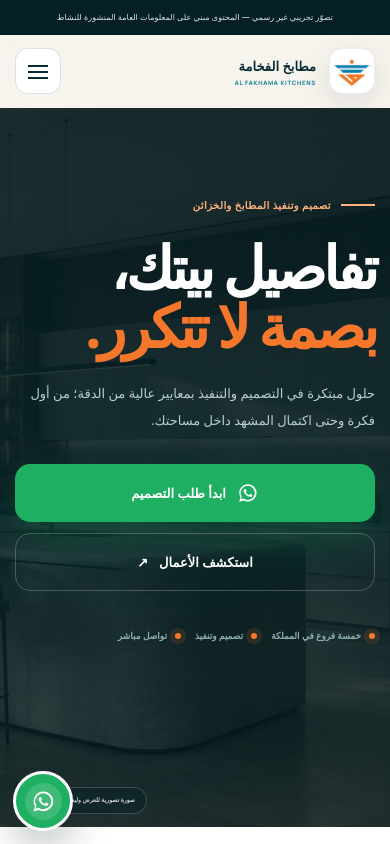
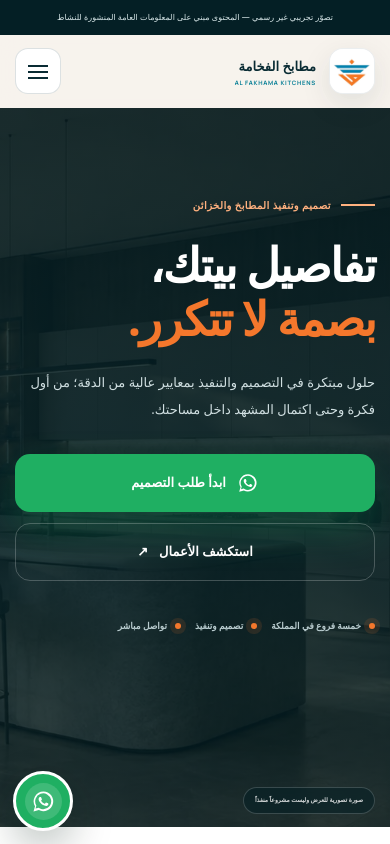
Before and after one commit to trymusbahtech/landing-page-previews, a plain HTML site: page docs/kitchens/alfkahammah/index.html in a window 390 px wide. Shown: the top 844 px of the page. Drawn offline with Linux system fonts and the light colour scheme; a web font is replaced by a local one.

Commit message:
Fix RTL hero composition and mobile accessibility

```diff
--- a/docs/kitchens/alfkahammah/index.html
+++ b/docs/kitchens/alfkahammah/index.html
@@ -44,7 +44,7 @@
         <div class="container home-hero-grid">
           <div class="hero-copy" data-reveal>
             <span class="eyebrow light">تصميم وتنفيذ المطابخ والخزائن</span>
-            <h1>تفاصيل بيتك،<span>بصمة لا تتكرر.</span></h1>
+            <h1><span class="hero-title-line">تفاصيل بيتك،</span><span class="hero-title-line hero-title-accent">بصمة لا تتكرر.</span></h1>
             <p>حلول مبتكرة في التصميم والتنفيذ بمعايير عالية من الدقة؛ من أول فكرة وحتى اكتمال المشهد داخل مساحتك.</p>
             <div class="hero-actions">
               <a class="button button-whatsapp" href="https://wa.me/966501554809?text=%D9%85%D8%B1%D8%AD%D8%A8%D8%A7%D9%8B%20%D8%A3%D8%B1%D9%8A%D8%AF%20%D8%A8%D8%AF%D8%A1%20%D8%B7%D9%84%D8%A8%20%D8%AA%D8%B5%D9%85%D9%8A%D9%85" target="_blank" rel="noopener"><img src="./assets/whatsapp-white.svg" alt="" /> ابدأ طلب التصميم</a>
--- a/docs/kitchens/alfkahammah/styles.css
+++ b/docs/kitchens/alfkahammah/styles.css
@@ -60,7 +60,7 @@ button { cursor: pointer; }
 .button-whatsapp:hover { background: #178c4d; }
 .button-light { color: var(--ink); border-color: rgba(255, 255, 255, .45); background: #fff; }
 .button-outline { color: var(--ink); border-color: var(--line); background: transparent; }
-.text-link { display: inline-flex; align-items: center; gap: 10px; color: var(--ink); font-size: 12px; font-weight: 800; }
+.text-link { min-height: 44px; display: inline-flex; align-items: center; gap: 10px; color: var(--ink); font-size: 12px; font-weight: 800; }
 .text-link span { color: var(--orange); font-size: 18px; transition: transform .2s; }
 .text-link:hover span { transform: translate(-4px, -4px); }
 .eyebrow { display: inline-flex; align-items: center; gap: 10px; color: var(--orange); font-size: 10px; font-weight: 800; letter-spacing: .04em; }
@@ -72,15 +72,16 @@ button { cursor: pointer; }
 .hero-backdrop { position: absolute; inset: 0; }
 .hero-backdrop::after { content: ""; position: absolute; inset: 0; background: linear-gradient(90deg, rgba(4, 31, 37, .12) 0%, rgba(4, 31, 37, .38) 44%, rgba(4, 31, 37, .94) 100%); }
 .hero-backdrop img { width: 100%; height: 100%; object-fit: cover; object-position: center; }
-.home-hero-grid { position: relative; z-index: 2; min-height: 760px; display: grid; grid-template-columns: 1fr 1fr; align-items: center; gap: 68px; padding-top: 60px; padding-bottom: 84px; }
-.hero-copy { position: relative; z-index: 3; grid-column: 2; max-width: 650px; }
-.hero-copy h1 { max-width: 710px; margin: 22px 0 24px; font-size: clamp(57px, 6.5vw, 94px); font-weight: 800; line-height: 1.02; letter-spacing: -.065em; }
-.hero-copy h1 span { display: block; color: var(--orange); }
-.hero-copy > p { max-width: 590px; margin: 0; color: #b8ced1; font-size: 15px; line-height: 2.05; }
+.home-hero-grid { position: relative; z-index: 2; min-height: 760px; display: grid; grid-template-columns: minmax(0, 1.12fr) minmax(0, .88fr); align-items: center; gap: 68px; padding-top: 60px; padding-bottom: 84px; }
+.hero-copy { position: relative; z-index: 3; grid-column: 1; width: 100%; max-width: 690px; justify-self: start; text-align: right; }
+.hero-copy h1 { max-width: none; margin: 22px 0 24px; font-size: clamp(54px, 5vw, 78px); font-weight: 800; line-height: 1.12; letter-spacing: -.04em; }
+.hero-copy h1 .hero-title-line { display: block; white-space: nowrap; }
+.hero-copy h1 .hero-title-accent { color: var(--orange); }
+.hero-copy > p { max-width: 610px; margin: 0; color: #d1e0e2; font-size: 15px; line-height: 2.05; }
 .hero-actions { display: flex; flex-wrap: wrap; gap: 11px; margin-top: 31px; }
 .hero-actions .button-outline { color: #fff; border-color: rgba(255, 255, 255, .22); }
 .hero-notes { display: flex; flex-wrap: wrap; gap: 23px; margin-top: 37px; }
-.hero-notes span { display: flex; align-items: center; gap: 8px; color: #8eadb2; font-size: 9px; font-weight: 700; }
+.hero-notes span { display: flex; align-items: center; gap: 8px; color: #b8cbce; font-size: 9px; font-weight: 700; }
 .hero-notes i { width: 6px; height: 6px; border-radius: 50%; background: var(--orange); box-shadow: 0 0 0 5px rgba(244, 119, 44, .12); }
 .hero-stage { position: relative; min-height: 600px; }
 .hero-main-photo { position: absolute; overflow: hidden; inset: 0 0 55px 92px; border-radius: 190px 26px 26px 26px; box-shadow: 0 35px 90px rgba(0, 0, 0, .32); }
@@ -96,7 +97,7 @@ button { cursor: pointer; }
 .hero-brand-stamp::after { content: "DESIGN • DETAIL • EXECUTION •"; position: absolute; inset: 8px; display: grid; place-items: center; color: var(--blue); border: 1px dashed #bad5d9; border-radius: 50%; font: 700 6px/1 "Manrope", sans-serif; letter-spacing: .08em; }
 .hero-brand-stamp img { width: 83px; height: 83px; object-fit: cover; }
 .hero-index { position: absolute; left: 242px; bottom: 7px; color: #6e979d; font: 700 9px/1 "Manrope", sans-serif; letter-spacing: .22em; }
-.hero-concept-note { position: absolute; z-index: 3; left: 26px; bottom: 21px; padding: 7px 11px; color: rgba(255, 255, 255, .78); border: 1px solid rgba(255, 255, 255, .18); border-radius: 99px; background: rgba(4, 31, 37, .42); backdrop-filter: blur(8px); font-size: 7px; font-weight: 700; }
+.hero-concept-note { position: absolute; z-index: 3; left: 102px; bottom: 21px; padding: 7px 11px; color: rgba(255, 255, 255, .82); border: 1px solid rgba(255, 255, 255, .18); border-radius: 99px; background: rgba(4, 31, 37, .55); backdrop-filter: blur(8px); font-size: 7px; font-weight: 700; }
 
 .channel-bar { position: relative; z-index: 5; margin-top: -1px; color: var(--ink); background: #fff; }
 .channel-grid { display: grid; grid-template-columns: repeat(3, 1fr); }
@@ -206,11 +207,11 @@ button { cursor: pointer; }
 .footer-brand small { margin-top: 3px; color: #769499; font-size: 8px; }
 .footer-col h3 { margin: 0 0 13px; color: #d9e6e7; font-size: 10px; }
 .footer-col nav { display: grid; gap: 8px; }
-.footer-col a { width: fit-content; font-size: 10px; }
+.footer-col a { width: fit-content; min-width: 44px; min-height: 44px; display: inline-flex; align-items: center; font-size: 10px; }
 .footer-col a:hover { color: #fff; }
 .footer-bottom { display: flex; justify-content: space-between; gap: 25px; padding-top: 24px; border-top: 1px solid rgba(255, 255, 255, .1); }
 .footer-bottom p { max-width: 780px; margin: 0; color: #638287; font-size: 8px; }
-.footer-bottom a { color: #a9c0c4; font-size: 9px; font-weight: 800; }
+.footer-bottom a { min-width: 44px; min-height: 44px; display: inline-flex; align-items: center; color: #a9c0c4; font-size: 9px; font-weight: 800; }
 .floating-whatsapp { position: fixed; z-index: 60; left: 19px; bottom: 19px; display: flex; align-items: center; gap: 10px; padding: 8px 14px 8px 8px; color: #fff; border: 3px solid #fff; border-radius: 99px; background: #1faf62; box-shadow: 0 16px 40px rgba(2, 31, 20, .27); font-size: 10px; font-weight: 800; transition: transform .2s; }
 .floating-whatsapp:hover { transform: translateY(-4px); }
 .floating-whatsapp span { width: 37px; height: 37px; display: grid; place-items: center; border-radius: 50%; background: rgba(255, 255, 255, .14); }
@@ -312,8 +313,9 @@ button { cursor: pointer; }
 
 @media (max-width: 1040px) {
   .desktop-nav { gap: 20px; }
-  .home-hero-grid, .inner-hero-grid { grid-template-columns: .9fr 1.1fr; gap: 35px; }
-  .hero-copy h1 { font-size: 64px; }
+  .home-hero-grid { grid-template-columns: 1.1fr .9fr; gap: 35px; }
+  .inner-hero-grid { grid-template-columns: .9fr 1.1fr; gap: 35px; }
+  .hero-copy h1 { font-size: 54px; }
   .hero-main-photo { left: 60px; }
   .solution-grid { grid-template-columns: repeat(2, 1fr); }
   .branch-entry { grid-template-columns: 210px 1fr; }
@@ -343,8 +345,8 @@ button { cursor: pointer; }
   .hero-copy { grid-column: auto; max-width: 100%; }
   .hero-backdrop::after { background: linear-gradient(180deg, rgba(4, 31, 37, .8) 0%, rgba(4, 31, 37, .9) 58%, rgba(4, 31, 37, .72) 100%); }
   .hero-backdrop img { object-position: 43% center; }
-  .hero-concept-note { left: 15px; bottom: 14px; font-size: 6px; }
-  .hero-copy h1 { font-size: clamp(52px, 15vw, 76px); }
+  .hero-concept-note { right: 15px; left: auto; bottom: 14px; font-size: 6px; }
+  .hero-copy h1 { font-size: clamp(40px, 12vw, 52px); line-height: 1.16; }
   .inner-hero-copy { min-width: 0; }
   .inner-hero-copy h1 { max-width: 100%; font-size: clamp(43px, 11.5vw, 58px); overflow-wrap: anywhere; }
   .hero-copy > p, .inner-hero-copy > p { font-size: 13px; }
```
